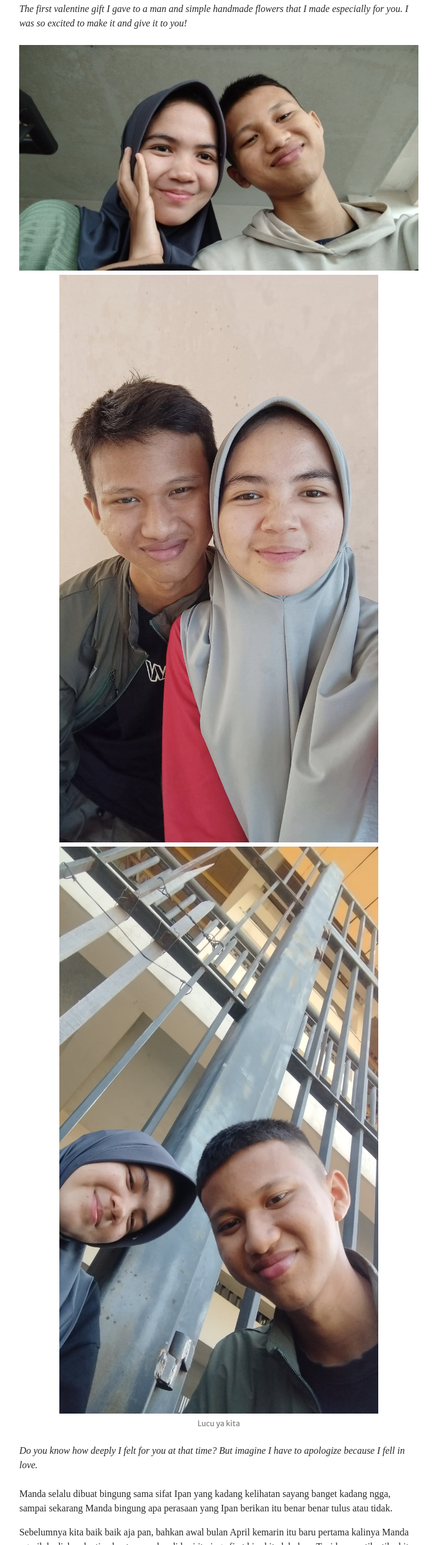
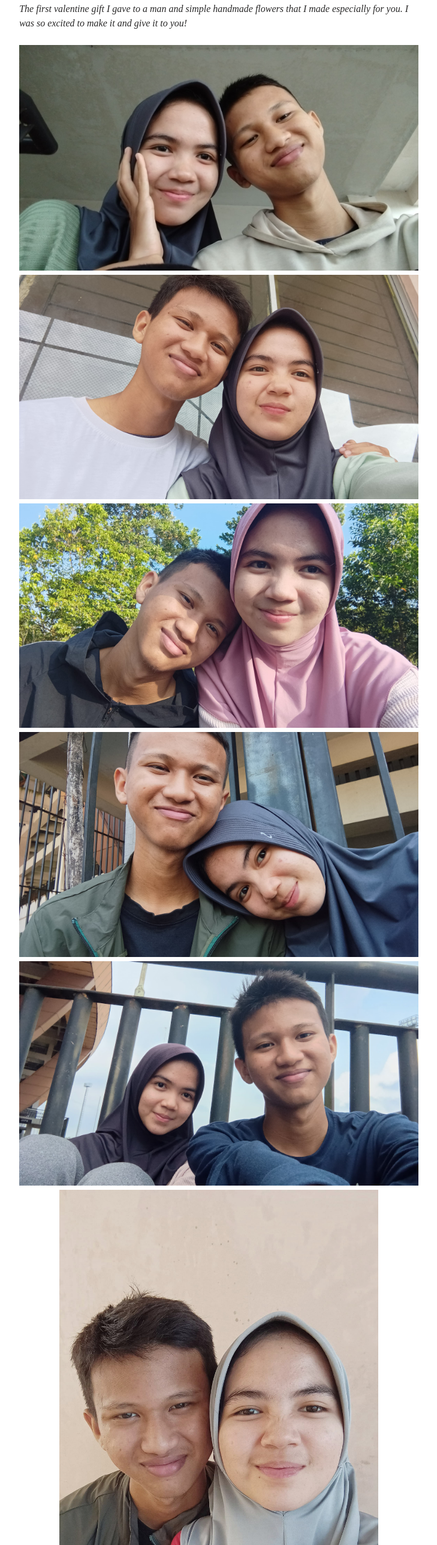
Before and after one commit to cateyeeun/Happy_Birthday_Muhammad_Irfan_Nugraha_Bahri-14-Mei-2025, a plain HTML site: page index.html in a window 1280 px wide. Shown: the part 8624-11199 px from the top of the page at 60% size, without its empty margins (275-1004 px from the left). Drawn offline with Linux system fonts and the light colour scheme; a web font is replaced by a local one.

Commit message:
tambah foto

```diff
--- a/index.html
+++ b/index.html
@@ -235,17 +235,42 @@
       <br />
       <figure>
         <img
-          src="./galeri/content5-img1.jpeg"
+          src="./galeri/landscape (5).jpeg"
           alt="image-content1"
           width="100%"
         />
         <img
-          src="./galeri/content5-img2.jpeg"
+          src="./galeri/landscape (1).jpeg"
+          alt="image-content1"
+          width="100%"
+        />
+        <img
+          src="./galeri/landscape (2).jpeg"
+          alt="image-content1"
+          width="100%"
+        />
+        <img
+          src="./galeri/landscape (3).jpeg"
+          alt="image-content1"
+          width="100%"
+        />
+        <img
+          src="./galeri/landscape (4).jpeg"
+          alt="image-content1"
+          width="100%"
+        />
+        <img
+          src="./galeri/potrait (1).jpeg"
           alt="image-content1"
           width="80%"
         />
         <img
-          src="./galeri/content5-img3.jpeg"
+          src="./galeri/potrait (2).jpeg"
+          alt="image-content1"
+          width="80%"
+        />
+        <img
+          src="./galeri/potrait (3).jpeg"
           alt="image-content1"
           width="80%"
         />
@@ -299,8 +324,7 @@
         dengan baik supaya Manda bisa tenang akhiri semuanya.
       </p>
       <p>
-        Ipan ga kangen sama kita yang dulu? Ipan ga kangen Manda? Ipan udah ga
-        ada rasa sama Manda? Ipan udah ketemu penggantinya?
+        Ipan ga kangen sama kita yang dulu? Ipan ga kangen Manda? Ipan udah ga ada rasa sama Manda? atau Ipan udah ketemu perempuan yang bisa lebih memahami Ipan dengan baik?
       </p>
       <p>
         Setelah semua yang kita lewati, bahagia dan sedih yang selalu kita
```
Also changed, not shown: galeri/landscape (1).jpeg (added), galeri/landscape (2).jpeg (added), galeri/landscape (3).jpeg (added), galeri/landscape (4).jpeg (added), galeri/landscape (5).jpeg (renamed from galeri/content5-img1.jpeg), galeri/potrait (1).jpeg (renamed from galeri/content5-img2.jpeg), galeri/potrait (2).jpeg (renamed from galeri/content5-img3.jpeg), galeri/potrait (3).jpeg (added).
